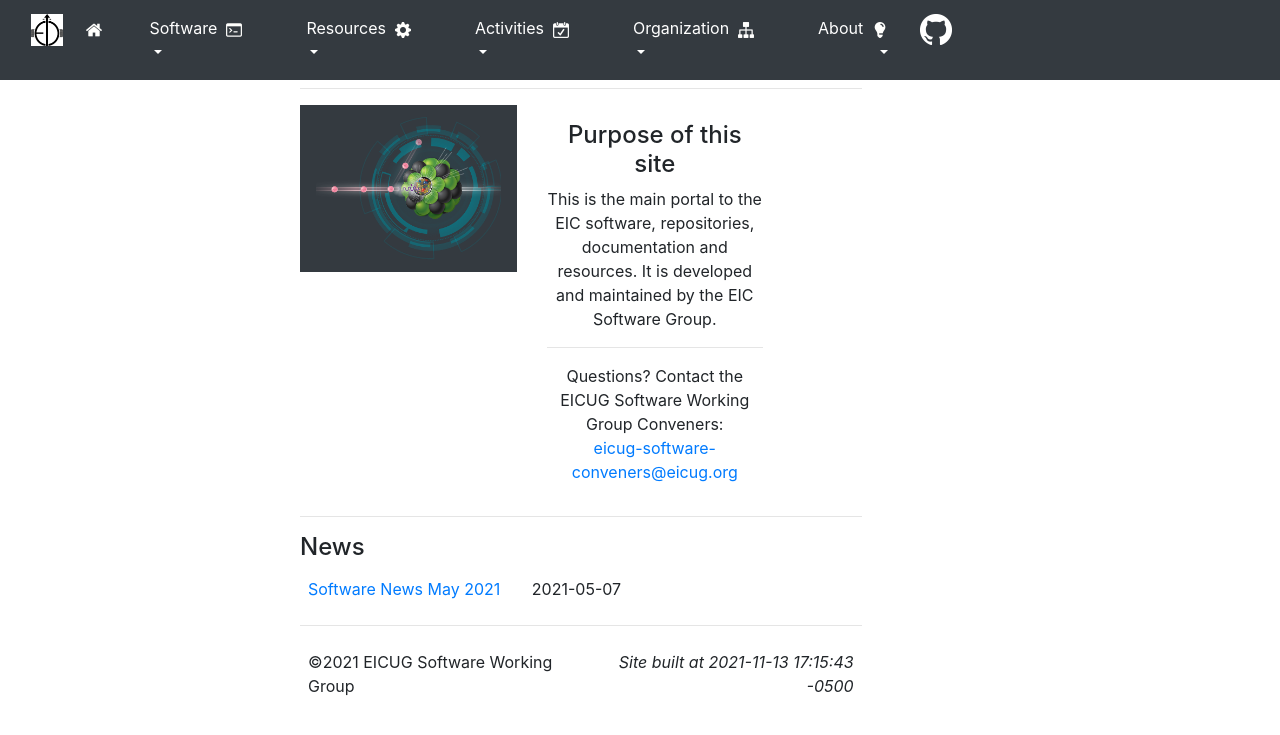
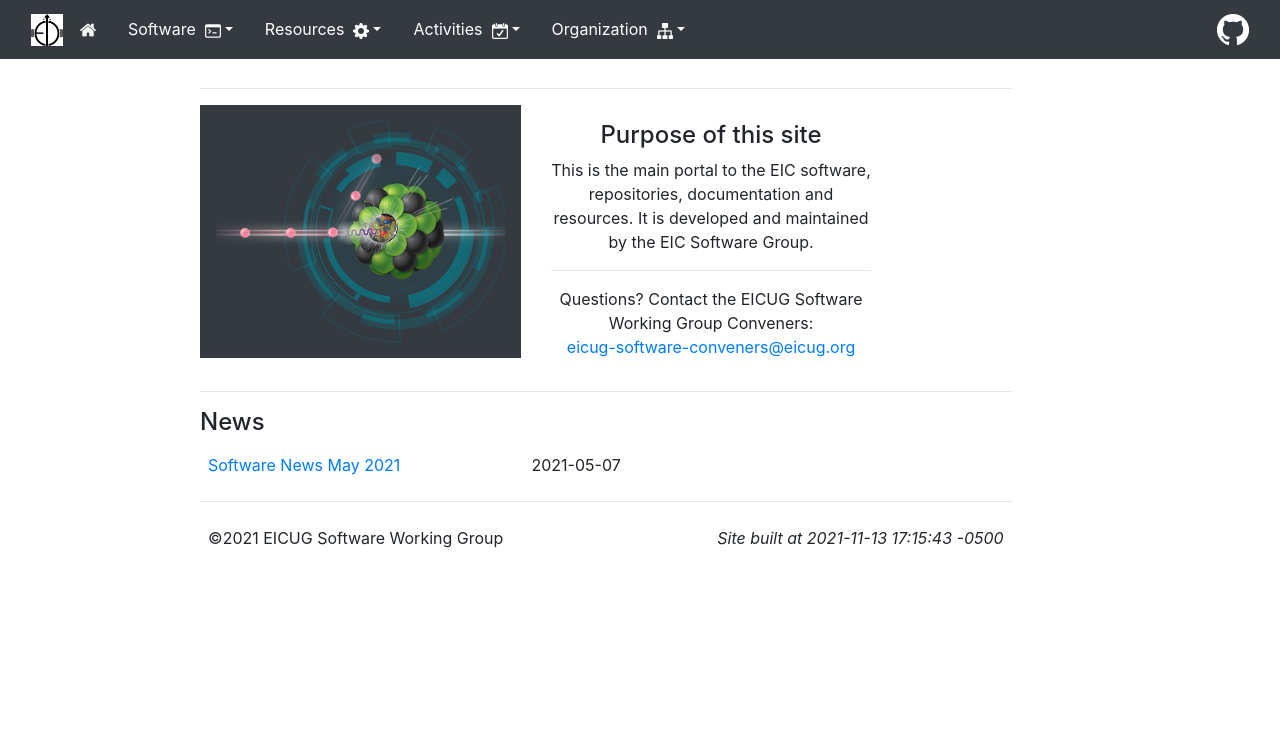
Before and after one commit to kkauder/eic.github.io, a Jekyll site: the page built from index.html, in a window 1280 px wide. Shown: the top 735 px of the page. Built offline with Jekyll 4.4.1, drawn with Linux system fonts in a browser that asks for light colours; nearby versions of some CDN libraries.

Commit message:
Fixed minor inconsistencies in the Jekyll code and general layout.

```diff
--- a/_includes/layouts/autodrop_data.md
+++ b/_includes/layouts/autodrop_data.md
@@ -8,9 +8,9 @@
 
 {% assign the_menu = site.data.menus | where: "name", include.what | first %}
 
-<li class="nav-item dropdown px-4">
+<li class="nav-item dropdown px-2">
 {% if icon.size > 0 %}
-<a class="nav-link dropdown-toggle" href="#" id="navbarDropdown" role="button" data-toggle="dropdown" aria-haspopup="true" aria-expanded="false" style="color: #fff;">{{ the_menu.full }}&nbsp;&nbsp;<img src="{{ icon | relative_url }}" height="16" width="16"></a>
+<a class="nav-link dropdown-toggle"  href="#" id="navbarDropdown" role="button" data-toggle="dropdown" aria-haspopup="true" aria-expanded="false" style="color: #fff;">{{ the_menu.full }}&nbsp;&nbsp;<img src="{{ icon | relative_url }}" height="16" width="16"></a>
 {% else %}
 <a class="nav-link dropdown-toggle" href="#" id="navbarDropdown" role="button" data-toggle="dropdown" aria-haspopup="true" aria-expanded="false" style="color: #fff;">{{ the_menu.full }}</a>
 {% endif %}
@@ -38,10 +38,6 @@
 
 {% endif %}
 
-
-
-
-
 {% endfor %}
 
 </div>
--- a/_includes/layouts/navbar.html
+++ b/_includes/layouts/navbar.html
@@ -1,10 +1,10 @@
-<div class="container-fluid" style="min-width:800px;padding-right:100px;">
+<div class="container-fluid" style="min-width:1100px;padding-right:10px;">
 <nav class="navbar navbar-expand-lg navbar-dark fixed-top bg-dark">
-  <div class="col-lg-9 d-flex">
+  <div class="col-lg-12 d-flex">
 
     <a class="navbar-brand" href="{{ '/' | relative_url }}">
       <img src="{{ site.eic_logo | relative_url }}" height="32" width="32">
-      &nbsp;&nbsp;
+      &nbsp;
       <img src="{{ site.home_icon | relative_url }}" height="16" width="16">
     </a>
 
@@ -16,11 +16,16 @@
       <ul class="navbar-nav mr-auto">
 	{% for menu in site.data.menus %}
 	{% if menu.exclude %}{% continue %}{% endif %}
-	{% if menu.right %}</ul><ul class="navbar-nav mr-auto text-right">{% endif %}
+	{% if menu.right %}</ul><ul class="navbar-nav  text-right"><li>
+  {% else %}
 	{% include layouts/autodrop_data.md what=menu.name %}
+  {% endif %}
 
 	{% if menu.right %}
-	<a class="navbar-brand mr-auto" href="{{ 'https://github.com/eic' | relative_url }}" target="_blank"><img src="{{ '/assets/images/site/GitHub-Mark-Light-32px.png' | relative_url }}" height="32" ></a>{% endif %}
+	<a class="navbar-brand mr-auto" href="{{ 'https://github.com/eic' | relative_url }}" target="_blank">
+  <img src="{{ '/assets/images/site/GitHub-Mark-Light-32px.png' | relative_url }}" height="32" ></a></li>
+  {% endif %}
+
 	{% endfor %}
       </ul>
     </div>
--- a/_layouts/default.html
+++ b/_layouts/default.html
@@ -3,7 +3,8 @@
   <head>{% include layouts/header.html %}</head>
   <body>
 <!-- div class="main-container mx-auto" style="width: 900px;" -->
-<div class="container-fluid" style="min-width:1000px;padding-right:300px;padding-left:300px;">
+<div class="container-fluid mx-auto" style="min-width:1200px;padding-right:100px;padding-left:200px;">
+<!-- div class="container-fluid mx-auto" style="min-width:1100px;padding-right:10px;padding-left:200px;" -->
   {% include layouts/navbar.html %}
 <!-- vertical spacing to allow room for the top navbar -->
 &nbsp;<br/>&nbsp;<br/>&nbsp;<br/>
```
